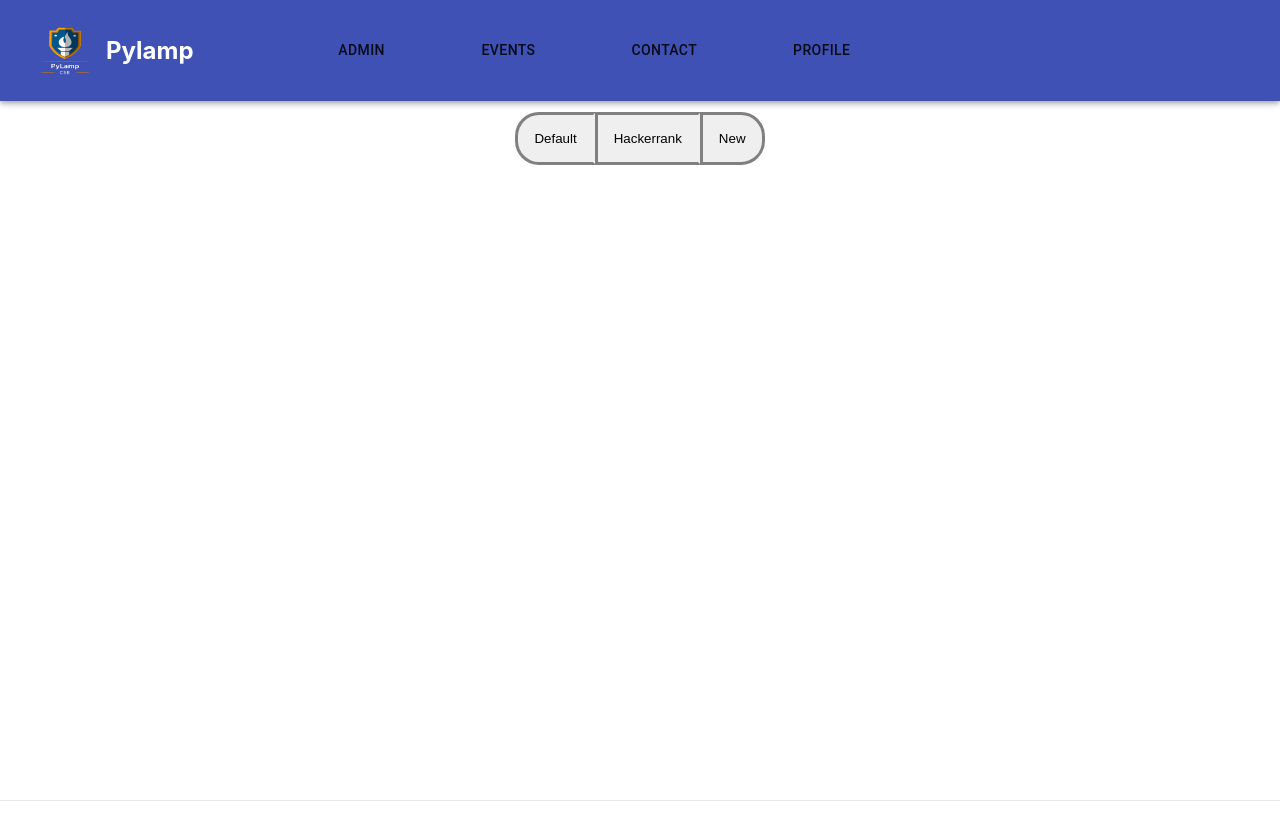
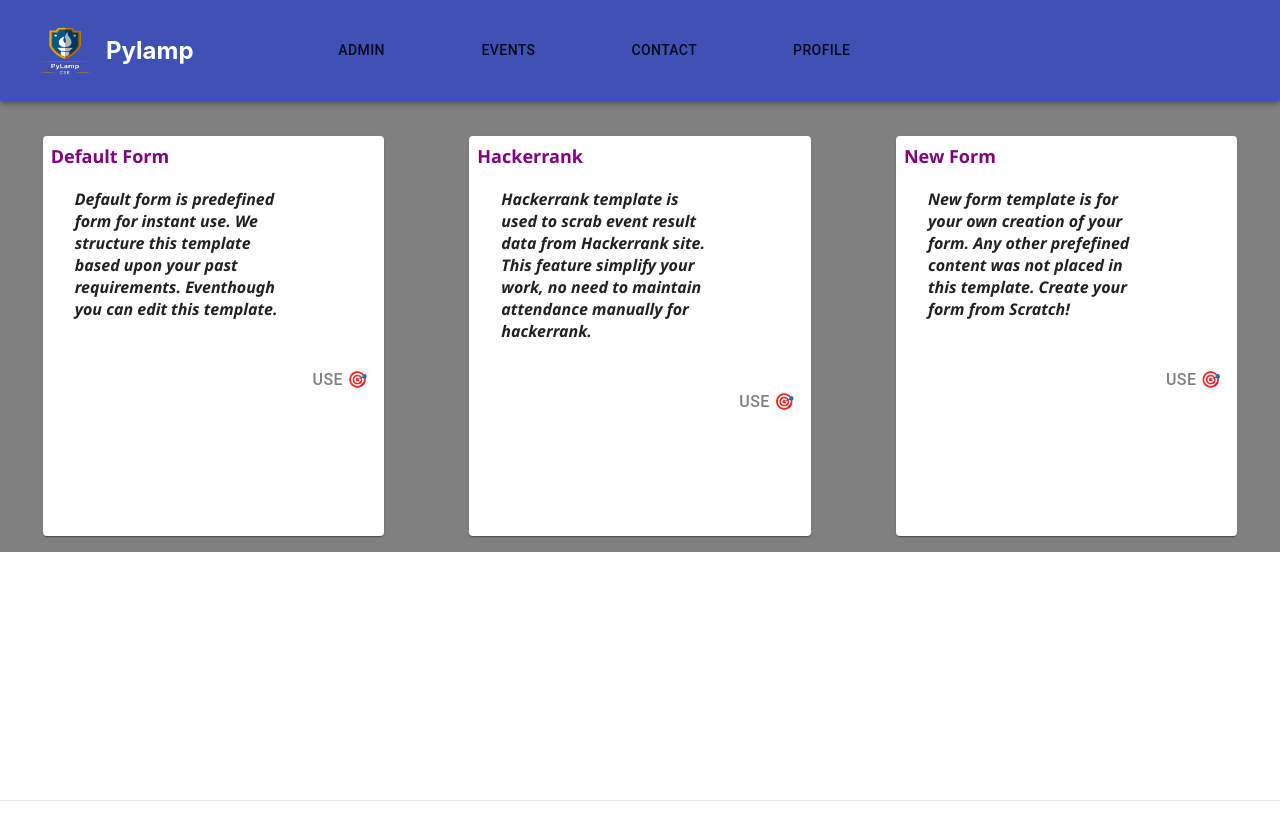
Before and after one commit to Tharunkumar001/pylampDomainRealm, a Next.js app: page /AdminPage in a window 1280 px wide. Shown: the top 840 px of the page. Built offline with nearby package versions, Linux system fonts and the light colour scheme.

Commit message:
card design for admin page

```diff
--- a/pages/AdminPage.js
+++ b/pages/AdminPage.js
@@ -6,7 +6,7 @@ import { useState } from 'react';
 import YouTube from "@material-ui/icons/YouTube";
 import LinkedIn from "@material-ui/icons/LinkedIn";
 import Instagram from "@material-ui/icons/Instagram";
-import { button, ButtonGroup, buttonGroup, Card, CardContent, Dialog, DialogActions, DialogContent, DialogContentText, DialogTitle, Grid, Typography } from '@material-ui/core';
+import { Button, button, ButtonGroup, buttonGroup, Card, CardActions, CardContent, Dialog, DialogActions, DialogContent, DialogContentText, DialogTitle, Grid, Typography } from '@material-ui/core';
 import { Router, useRouter } from 'next/dist/client/router';
 import axios from 'axios';
 import cogoToast from 'cogo-toast';
@@ -41,7 +41,7 @@ export default function AdminPage() {
     }
 
     const defaultBtn = () => {
-        document.getElementById("button").style = ''
+        document.getElementById("btn").style = ''
     }
 return (
 
@@ -61,66 +61,48 @@ return (
             </AppBar>
         </div><br /><br />
 
-        <div className={styles.btnContainer}>
-            <ButtonGroup className={styles.btnGrp}>
-                <button className={styles.button} id="button" onClick={defaultBtn}>Default</button>
-                <button className={styles.button} id="button">Hackerrank</button>
-                <button className={styles.button} id="button">New</button>
-            </ButtonGroup>
 
-        </div>
 
-        <div >
-            {/* <Grid container rowSpacing={1} columnSpacing={{ xs: 1, sm: 2, md: 3 }} >
-                <Grid item xs={12} sm={6} className={styles.cardGrid}>
+        <div className={styles.cardContainer}>
+            <Grid container rowSpacing={1} columnSpacing={{ xs: 1, sm: 2, md: 3 }} >
+                <Grid item xs={12} md={4} sm={12} className={styles.cardGrid}>
                     <Card className={styles.adminCard}>
-                        <CardContent>
-                            <h3 style={{textAlign:"center", color: "GrayText"}}>Event Details</h3>
-                            <EdiText buttonsAlign='before' type="text"  value={sessionTopic.pylampSession} onSave={handleSave} /><hr />
-                            <EdiText buttonsAlign='before' type="text"  value={aboutSession.pylampSession} onSave={handleSave} /><br />
-                            <button variant="contained" endIcon={<Send />} className={styles.cardBtn} onClick={() => setOpen(true)}>
-                                SET
-                            </button>
-                        </CardContent>
+                            <h1 className={styles.cardHeader}>Default Form</h1><br />
+
+                            <p className={styles.cardBody}>
+                                Default form is predefined form for instant use. We structure this template based upon your past
+                                requirements. Eventhough you can edit this template.
+                            </p>
+
+                            <Button style={{fontSize:"1rem",color:"grey",float:"right",margin:"0.5rem",}}>USE 🎯</Button>
                     </Card>
                 </Grid>
-                <Grid item xs={12} sm={6} className={styles.cardGrid}>
+                <Grid item xs={12} md={4} sm={12} className={styles.cardGrid}>
                     <Card className={styles.adminCard}>
-                        <CardContent>
-                            <h3 style={{textAlign:"center", color: "GrayText"}}>Event Details</h3>
-                            <EdiText buttonsAlign='before' type="text"  value={sessionTopic.solveMe} onSave={handleSave} /><hr />
-                            <EdiText buttonsAlign='before' type="text"  value={aboutSession.solveMe} onSave={handleSave} /><br />
-                            <button variant="contained" endIcon={<Send />} className={styles.cardBtn} onClick={() => setOpen(true)}>
-                                SET
-                            </button>
-                        </CardContent>
+                            <h1 className={styles.cardHeader}>Hackerrank</h1><br />
+
+                            <p className={styles.cardBody}>
+                                Hackerrank template is used to scrab event result data from Hackerrank site. This feature simplify
+                                your work, no need to maintain attendance manually for hackerrank.
+                            </p>
+
+                            <Button style={{fontSize:"1rem",color:"grey",float:"right",margin:"0.5rem",}}>USE 🎯</Button>
                     </Card>
                 </Grid>
-                <Grid item xs={12} sm={6} className={styles.cardGrid}>
+                <Grid item xs={12} md={4} sm={12} className={styles.cardGrid}>
                     <Card className={styles.adminCard}>
-                        <CardContent>
-                            <h3 style={{textAlign:"center", color: "GrayText"}}>Event Details</h3>
-                            <EdiText buttonsAlign='before' type="text"  value={sessionTopic.hackerRank} onSave={handleSave} /><hr />
-                            <EdiText buttonsAlign='before' type="text"  value={aboutSession.hackerRank} onSave={handleSave} /><br />
-                            <button variant="contained" endIcon={<Send />} className={styles.cardBtn} onClick={() => setOpen(true)}>
-                                SET
-                            </button>
-                        </CardContent>
+
+                            <h1 className={styles.cardHeader}>New Form</h1><br />
+
+                            <p className={styles.cardBody}>
+                                New form template is for your own creation of your form. Any other prefefined content was not placed in this
+                                template. Create your form from Scratch!
+                            </p>
+
+                            <Button style={{fontSize:"1rem",color:"grey",float:"right",margin:"0.5rem",}}>USE 🎯</Button>
                     </Card>
                 </Grid>
-                <Grid item xs={12} sm={6} className={styles.cardGrid}>
-                    <Card className={styles.adminCard}>
-                        <CardContent>
-                            <h3 style={{textAlign:"center", color: "GrayText"}}>Event Details</h3>
-                            <EdiText buttonsAlign='before' type="text" value={sessionTopic.signatureEvent} onSave={handleSave} /><hr />
-                            <EdiText buttonsAlign='before' type="text"  value={aboutSession.signatureEvent} onSave={handleSave} /><br />
-                            <button variant="contained" endIcon={<Send />} className={styles.cardBtn} onClick={() => setOpen(true)}>
-                                SET
-                            </button>
-                        </CardContent>
-                    </Card>
-                </Grid>
-            </Grid> */}
+            </Grid>
 
             <Dialog
                 open={open}
--- a/styles/Home.module.css
+++ b/styles/Home.module.css
@@ -318,63 +318,50 @@
   margin: 1rem;
 }
 
-.adminContainer{
-    /* background: #4e54c8;
-    background: -webkit-linear-gradient(to left, #8f94fb, #4e54c8);
-    width: 100%;
-    height:max-content; */
-}
+.cardContainer{
+  padding-top: 5rem;
+  width: 100%;
+  background-color: gray;
 
-.cardGrid{
-  display: flex;
-  flex: 1;
-  justify-content: center;
-  padding: 1rem;
-
-}
-
-.adminCard{
-  width: 70%;
-  border-radius: 1.5rem;
-  font-family: Segoe UI, Tahoma, Geneva, Verdana, sans-serif;
-  font-weight: bold;
-  padding-bottom: 0.5rem;
-}
-
-.cardBtn{
-  float: right;
-}
-
-.btnContainer{
-  display: flex;
-  justify-content: center;
-  align-items: center;
-  flex-direction: row;
-  /* background: #4e54c8;
-  background: -webkit-linear-gradient(to left, #8f94fb, #4e54c8);   */
-  width: 100%;
-  height:max-content;
-  padding-top: 3.5rem;
-  gap: 2rem;
-}
-/*
-.btnGrp{
-  border: 0.2rem solid grey;
-  border-radius: 1.5rem;
-  padding: 1rem;
-
-} */
-
-.button{
-  border: 0.2rem solid grey;
-  border-radius: 1.5rem;
-  padding: 1rem;
 }
 
 .custom-edit-button{
   border: none;
   color: #0070f3;
 }
+
+.adminCard{
+  width: 80%;
+  height: 50vh;
+
+}
+
+.cardGrid{
+  display: flex;
+  flex-direction: row;
+  justify-content: center;
+  align-items: center;
+  padding-bottom: 1rem;
+
+}
+
+.cardHeader{
+  font-weight: bold;
+  font-family: 'Segoe UI', Tahoma, Geneva, Verdana, sans-serif;
+  font-size: large;
+  color: purple;
+  float: left;
+  margin: 0.5rem;
+}
+
+.cardBody{
+  width: 60%;
+  margin:2rem;
+  font-weight: bold;
+  font-family: 'Segoe UI', Tahoma, Geneva, Verdana, sans-serif;
+  font-style: italic;
+}
+
 
 /*HomePage CSS*/
 
```
